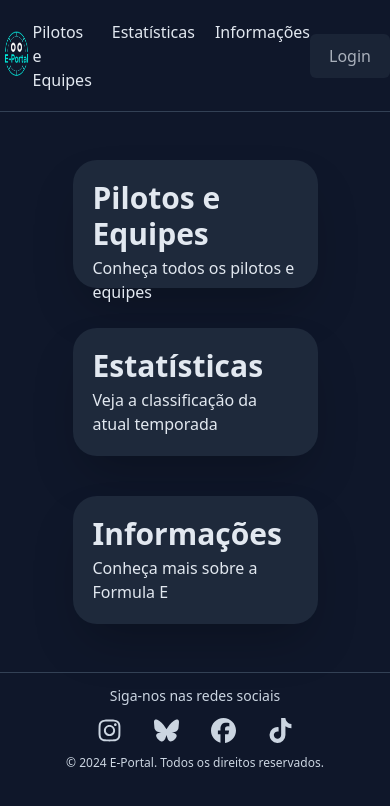
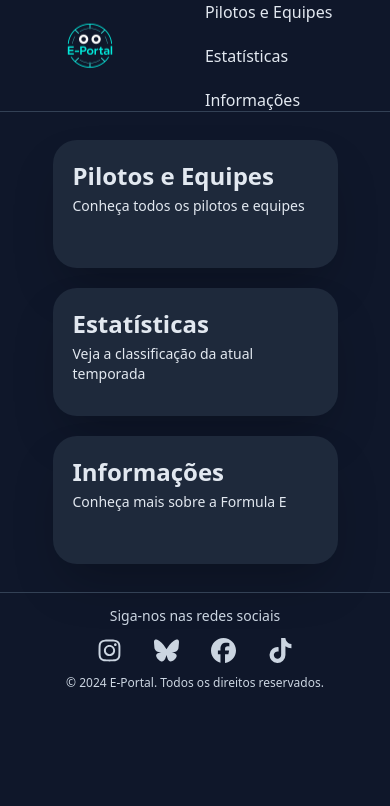
Before and after one commit to rogercf17/Challenge, a React (Vite) app: page / in a window 390 px wide. Shown: the top 806 px of the page. Built offline with nearby package versions, Linux system fonts and the light colour scheme.

Commit message:
Conserto da responsividade

```diff
--- a/src/componentes/CardConteiner.jsx
+++ b/src/componentes/CardConteiner.jsx
@@ -1,10 +1,10 @@
-export default function CardConteiner({titulo, children}) {
-    return(
+export default function CardConteiner({ titulo, children }) {
+    return (
         <div className="flex flex-col w-screen">
             <h2 className="text-4xl mb-5">{titulo}</h2>
-            <div className="grid grid-cols-4 w-full gap-5 justify-center">
+            <div className="grid grid-cols-1 md:grid-cols-4 w-full gap-5 justify-center">
                 {children}
             </div>
         </div>
-    )
+    );
 }
--- a/src/componentes/Classificacao.jsx
+++ b/src/componentes/Classificacao.jsx
@@ -6,7 +6,7 @@ export default function ClassificacaoPilotos() {
 
     const table1 = (
         <table className="
-            w-11/12
+            w-11/12 md:w-10/12 lg:w-8/12
             table-fixed
             border-spacing-2
             text-center
@@ -15,7 +15,7 @@ export default function ClassificacaoPilotos() {
             mx-auto
         ">
             <thead className="border-2 border-slate-500">
-                <tr className="text-3xl">
+                <tr className="text-2xl md:text-3xl">
                     <th>Posição</th>
                     <th>Piloto</th>
                     <th>Equipe</th>
@@ -196,7 +196,7 @@ export default function ClassificacaoPilotos() {
     )
     const table2 = (
         <table className='
-            w-11/12
+            w-11/12 md:w-10/12 lg:w-8/12
             table-fixed
             border-spacing-2
             text-center
@@ -205,7 +205,7 @@ export default function ClassificacaoPilotos() {
             mx-auto
         '>
             <thead className="border-2 border-slate-500">
-                <tr className="text-3xl">
+                <tr className="text-2xl md:text-3xl">
                     <th>Posição</th>
                     <th>Equipe</th>
                     <th>Pontos</th>
@@ -233,7 +233,7 @@ export default function ClassificacaoPilotos() {
                     <td>269</td>
                 </tr>
                 <tr className="h-14">
-                    <td>5</td>
+                    <td className="font-bold">5</td>
                     <td>DS Penske</td>
                     <td>263</td>
                 </tr>
@@ -267,6 +267,7 @@ export default function ClassificacaoPilotos() {
                     <td>ERT Formula E Team</td>
                     <td>56</td>
                 </tr>
+
             </tbody>
         </table>
     )
--- a/src/componentes/Header.jsx
+++ b/src/componentes/Header.jsx
@@ -2,16 +2,42 @@ import { NavLink } from "react-router-dom";
 
 export default function Header() {
     return (
+        // <header className="
+        //     w-screen h-28
+        //     flex justify-around items-center
+        //     border-b border-solid border-slate-700
+        // ">
+        //     <NavLink to='/' id="logo">
+        //         <img src="./logo.png" alt="Logo" className="h-16 animate-bounce"/>
+        //     </NavLink>
+        //     <nav>
+        //         <ul className="flex gap-5">
+        //             <li className="delay-500 transition-all hover:text-teal-500">
+        //                 <NavLink to='/pilotosequipes'>Pilotos e Equipes</NavLink>
+        //             </li>
+        //             <li className="delay-500 transition-all hover:text-teal-500">
+        //                 <NavLink to='/estatisticas'>Estatísticas</NavLink>
+        //             </li>
+        //             <li className="delay-500 transition-all hover:text-teal-500">
+        //                 <NavLink to='/informacoes'>Informações</NavLink>
+        //             </li>
+        //         </ul>
+        //     </nav>
+        //     <div>
+        //         <button className="bg-slate-800 h-11 w-20 rounded-md delay-500 transition-all animate-pulse hover:bg-teal-500 hover:text-black">Login</button>
+        //     </div>
+        // </header>
         <header className="
             w-screen h-28
-            flex justify-around items-center
+            flex flex-row justify-around gap-0 md:flex-row items-center
             border-b border-solid border-slate-700
+            p-4
         ">
-            <NavLink to='/' id="logo">
+            <NavLink to='/' id="logo" className="mb-4 md:mb-0">
                 <img src="./logo.png" alt="Logo" className="h-16 animate-bounce"/>
             </NavLink>
-            <nav>
-                <ul className="flex gap-5">
+            <nav className="md:flex-grow">
+                <ul className="flex flex-col md:flex-row gap-5 justify-center">
                     <li className="delay-500 transition-all hover:text-teal-500">
                         <NavLink to='/pilotosequipes'>Pilotos e Equipes</NavLink>
                     </li>
@@ -23,9 +49,9 @@ export default function Header() {
                     </li>
                 </ul>
             </nav>
-            <div>
+            {/* <div>
                 <button className="bg-slate-800 h-11 w-20 rounded-md delay-500 transition-all animate-pulse hover:bg-teal-500 hover:text-black">Login</button>
-            </div>
+            </div> */}
         </header>
     );
 }
--- a/src/pages/Home.jsx
+++ b/src/pages/Home.jsx
@@ -1,6 +1,48 @@
 export default function Home() {
     return(
-        <div className="flex flex-col items-center justify-center w-10/12 p-10 my-2 gap-10 mx-auto">
+        // <div className="flex flex-col items-center justify-center w-10/12 p-10 my-2 gap-10 mx-auto">
+        //     <div className="
+        //         w-full h-32
+        //         p-5
+        //         shadow-2xl
+        //         cursor-pointer
+        //         bg-slate-800
+        //         rounded-3xl
+        //         transition-all
+        //         hover:text-right
+        //         hover:scale-105
+        //     ">
+        //         <h2 className="text-3xl font-bold mb-1">Pilotos e Equipes</h2>
+        //         <p className="text-base">Conheça todos os pilotos e equipes</p>
+        //     </div>
+        //     <div className="
+        //         w-full h-32
+        //         p-5
+        //         shadow-2xl
+        //         cursor-pointer
+        //         bg-slate-800
+        //         rounded-3xl
+        //         hover:text-right
+        //         hover:scale-105
+        //     ">
+        //         <h2 className="text-3xl font-bold mb-1">Estatísticas</h2>
+        //         <p className="text-base">Veja a classificação da atual temporada</p>
+        //     </div>
+        //     <div className="
+        //         w-full h-32
+        //         p-5
+        //         shadow-2xl
+        //         cursor-pointer
+        //         bg-slate-800
+        //         rounded-3xl
+        //         hover:text-right
+        //         hover:scale-105
+        //     ">
+        //         <h2 className="text-3xl font-bold mb-1">Informações</h2>
+        //         <p className="text-base">Conheça mais sobre a Formula E</p>
+        //     </div>
+        // </div>
+        <div className="flex flex-col items-center justify-center w-10/12 p-5 my-2 gap-5 mx-auto">
             <div className="
                 w-full h-32
                 p-5
@@ -12,8 +54,8 @@ export default function Home() {
                 hover:text-right
                 hover:scale-105
             ">
-                <h2 className="text-3xl font-bold mb-1">Pilotos e Equipes</h2>
-                <p className="text-base">Conheça todos os pilotos e equipes</p>
+                <h2 className="text-2xl md:text-3xl font-bold mb-1">Pilotos e Equipes</h2>
+                <p className="text-sm md:text-base">Conheça todos os pilotos e equipes</p>
             </div>
             <div className="
                 w-full h-32
@@ -22,11 +64,12 @@ export default function Home() {
                 cursor-pointer
                 bg-slate-800
                 rounded-3xl
+                transition-all
                 hover:text-right
                 hover:scale-105
             ">
-                <h2 className="text-3xl font-bold mb-1">Estatísticas</h2>
-                <p className="text-base">Veja a classificação da atual temporada</p>
+                <h2 className="text-2xl md:text-3xl font-bold mb-1">Estatísticas</h2>
+                <p className="text-sm md:text-base">Veja a classificação da atual temporada</p>
             </div>
             <div className="
                 w-full h-32
@@ -35,11 +78,12 @@ export default function Home() {
                 cursor-pointer
                 bg-slate-800
                 rounded-3xl
+                transition-all
                 hover:text-right
                 hover:scale-105
             ">
-                <h2 className="text-3xl font-bold mb-1">Informações</h2>
-                <p className="text-base">Conheça mais sobre a Formula E</p>
+                <h2 className="text-2xl md:text-3xl font-bold mb-1">Informações</h2>
+                <p className="text-sm md:text-base">Conheça mais sobre a Formula E</p>
             </div>
         </div>
     )
```
Also changed, not shown: src/componentes/CardPilotos.jsx (+4 -4 lines).
